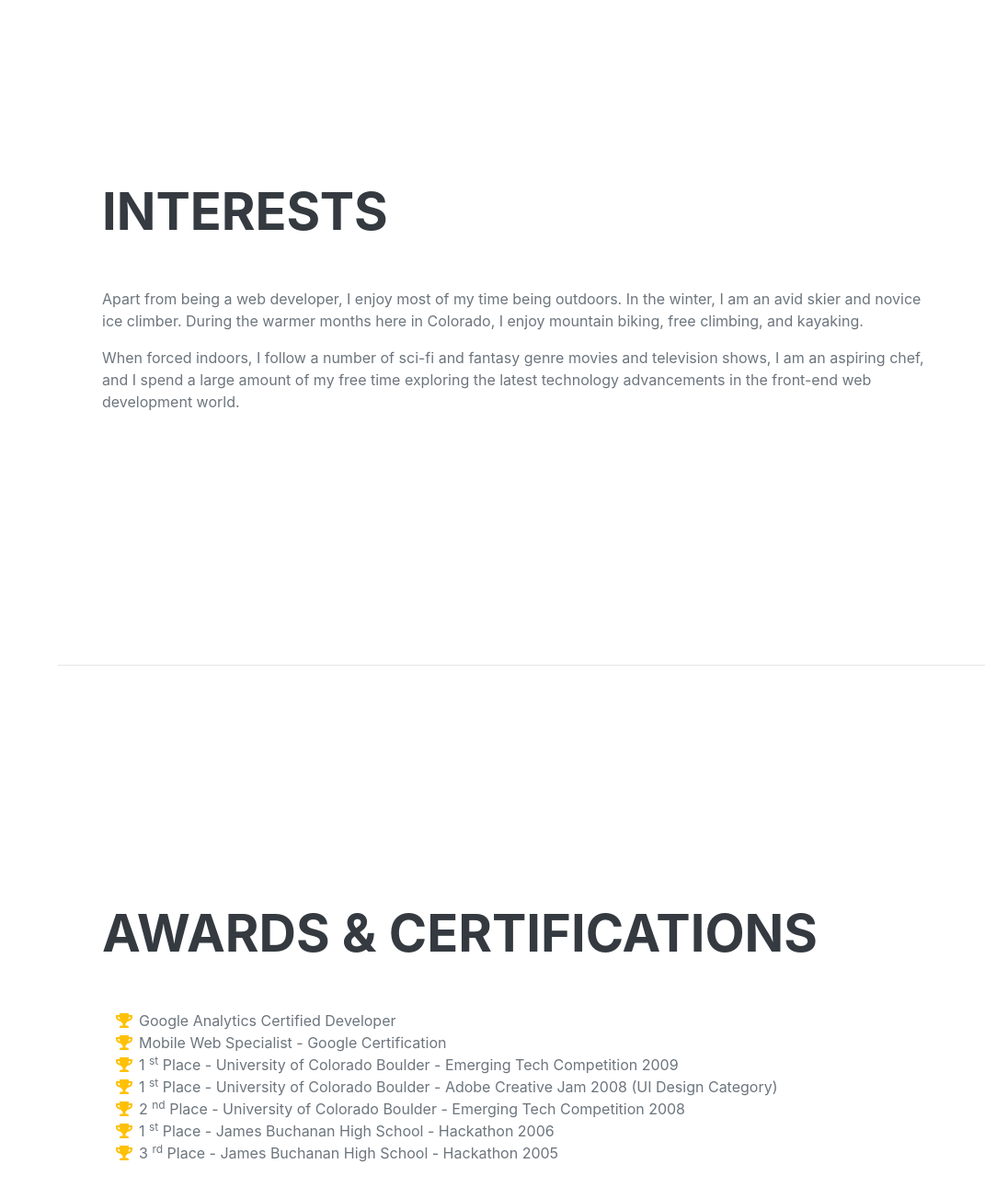
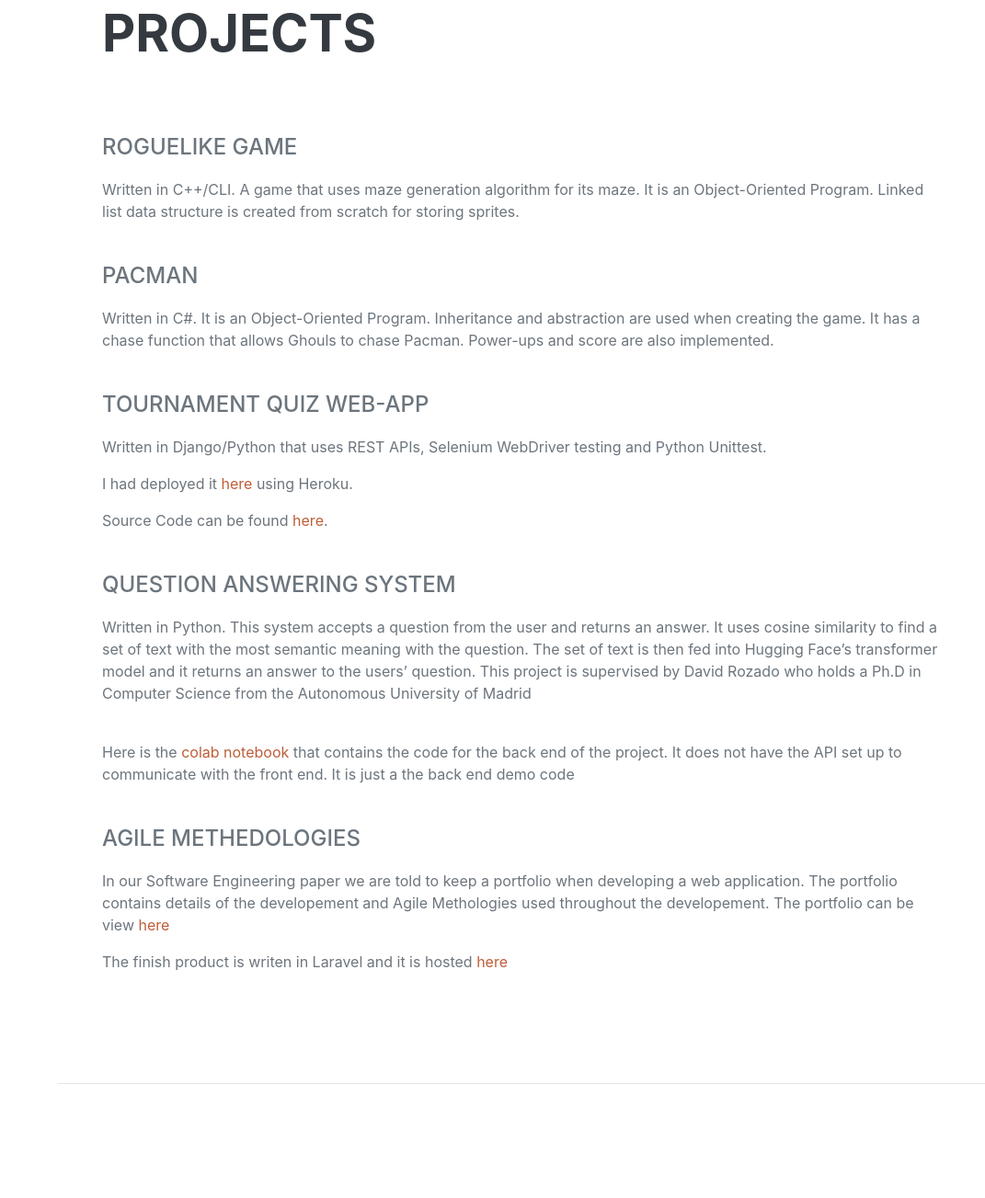
Before and after one commit to lis19Sen/lis19Sen.github.io, a plain HTML site: page index.html in a window 1280 px wide. Shown: the part 6018-7321 px from the top of the page at 92% size, without its empty margins (209-1280 px from the left). Drawn offline with nearby package versions, Linux system fonts and the light colour scheme; a web font is replaced by a local one.

Commit message:
projects

```diff
--- a/index.html
+++ b/index.html
@@ -294,6 +294,35 @@
                 </div>
             </section>
             <hr class="m-0" />
+            <!-- Projects-->
+            <section class="resume-section" id="projects">
+                <div class="resume-section-content">
+                    <h2 class="mb-5">Projects</h2>
+                    </br>
+                    <div class="subheading mb-3">RogueLike Game</div>
+                    <p>Written in C++/CLI. A game that uses maze generation algorithm for its maze. It is an Object-Oriented Program. Linked list data structure is created from scratch for storing sprites.</p>
+                    </br>
+                    <div class="subheading mb-3">Pacman </div>
+                    <p>Written in C#. It is an Object-Oriented Program. Inheritance and abstraction are used when creating the game. It has a chase function that allows Ghouls to chase Pacman. Power-ups and score are also implemented.</p>
+                    </br>
+                    <div class="subheading mb-3">Tournament quiz web-app </div>
+                    <p>Written in Django/Python that uses REST APIs, Selenium WebDriver testing and Python Unittest. </p>
+                    <p>I had deployed it <a href="https://thawing-plains-94659.herokuapp.com/">here</a> using Heroku.</p>
+                    <p>Source Code can be found <a href="https://github.com/iofh/quiz-app-heroku">here</a>.</p>
+
+                    </br>
+                    <div class="subheading mb-3">Question Answering System </div>
+                    </p>Written in Python. This system accepts a question from the user and returns an answer. It uses cosine similarity to find a set of text with the most semantic meaning with the question. The set of text is then fed into Hugging Face’s transformer model and it returns an answer to the users’ question. This project is supervised by David Rozado who holds a Ph.D in Computer Science from the Autonomous University of Madrid</p>
+                </br>
+                <p>Here is the <a href="https://colab.research.google.com/drive/1NJy7TSRYNsW0E7giqZSh2PYcCGLBe4l-?authuser=2#scrollTo=_B5R8mqfsZhY">colab notebook</a> that contains the code for the back end of the project. It does not have the API set up to communicate with the front end. It is just a the back end demo code</p>
+            </br>
+                <div class="subheading mb-3">Agile Methedologies</div>
+                    <p>In our Software Engineering paper we are told to keep a portfolio when developing a web application. The portfolio contains details of the developement and Agile Methologies used throughout the developement. The portfolio can be view <a href="https://softenop.github.io/individual-portfolio-19-2-iofh/">here</a></p>
+                    <p>The finish product is writen in Laravel and it is hosted <a href="http://mariadb.ict.op.ac.nz/~se19s2_03/op-stats-sw602/public/">here</a></p>
+                    </br>
+            </div>
+            </section>
+            <hr class="m-0" />
             <!-- Interests-->
             <section class="resume-section" id="interests">
                 <div class="resume-section-content">
```
